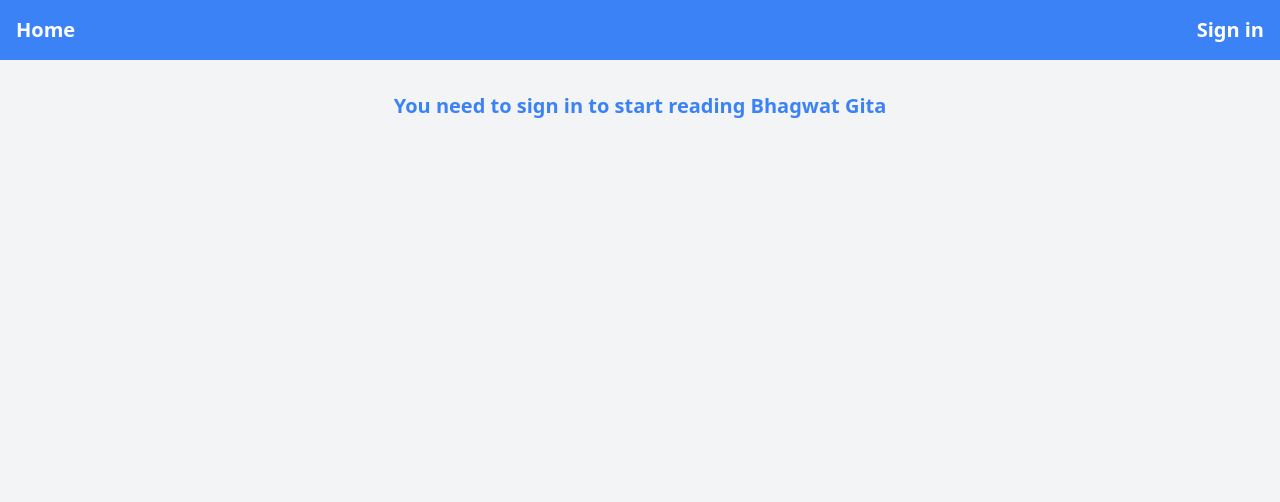
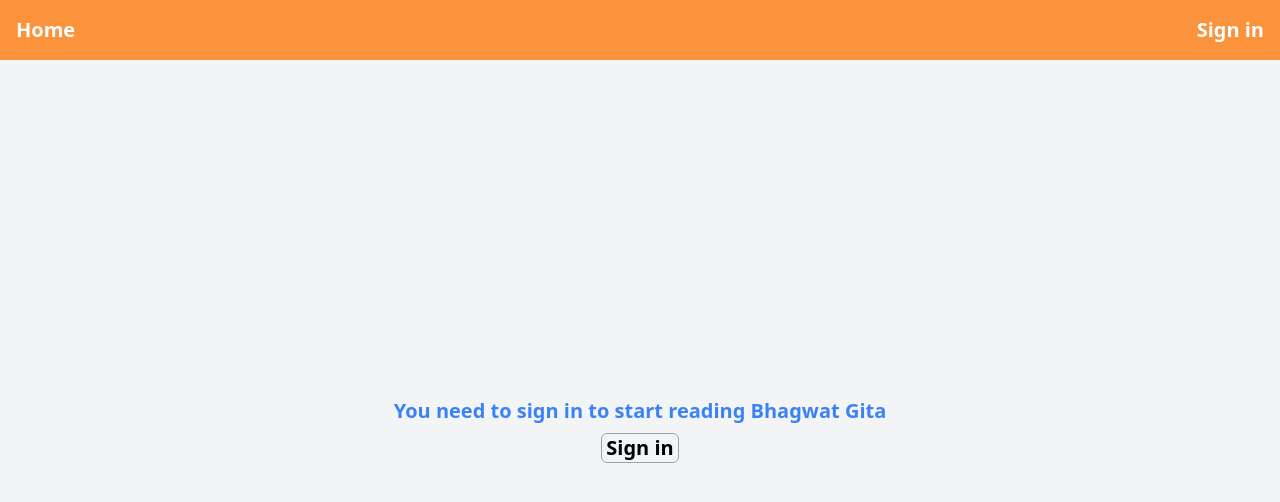
Before and after one commit to HolyGlimps/BhagwadGita, a Next.js app in the folder holyglimps/: page / in a window 1280 px wide. Shown: the top 502 px of the page. Built offline with nearby package versions, Linux system fonts and the light colour scheme; no server answers.

Commit message:
refactor: landing page

```diff
--- a/holyglimps/src/pages/Home.tsx
+++ b/holyglimps/src/pages/Home.tsx
@@ -15,9 +15,12 @@
                 <meta name="description" content="Generated by create next app" />
                 <link rel="icon" href="/favicon.ico" />
             </Head>
-            <nav className="bg-blue-500 p-4">
+
+            <div className="min-h-screen flex flex-col">
+
+                <nav className="bg-orange-400 p-4">
                     <div className="flex justify-between items-center">
-                    <a href="#" className="text-white font-bold text-xl">Home</a>
+                        <a href="#" className="text-white font-semibold text-xl">Home</a>
                         {session && session.user ? (
                             <div className="relative group">
                                 {/* <select className="text-black font-semibold bg-white border border-gray-400 rounded-md px-3 py-2">
@@ -26,18 +29,18 @@
                                         <option key={i} value={`chapter${i + 1}`}>Chapter {i + 1}</option>
                                     ))}
                                 </select> */}
-                            <ChapterSelector />
+                                {/* <ChapterSelector />
 
                                 <span className="absolute inset-y-0 right-0 flex items-center pr-2 pointer-events-none">
                                     <svg className="h-5 w-5 text-white transform group-hover:rotate-180 transition-transform" fill="none" stroke="currentColor" viewBox="0 0 24 24" xmlns="http://www.w3.org/2000/svg">
                                         <path strokeLinecap="round" strokeLinejoin="round" strokeWidth="2" d="M19 9l-7 7-7-7"></path>
                                     </svg>
-                            </span>
+                                </span> */}
                             </div>
                         ) : ""}
                         <div className={styles.signup}>
                             {session && session.user ? (
-                            <button className="text-white font-bold text-xl" onClick={() => signOut()}>Sign out</button>
+                                <button className="text-white font-semibold text-xl" onClick={() => signOut()}>Sign out</button>
                             ) : (
                                 <button className="text-white font-bold text-xl" onClick={() => signIn()}>Sign in</button>
                             )}
@@ -45,20 +48,32 @@
                     </div>
                 </nav>
 
-            <main className="max-w-screen-lg mx-auto py-8">
+                <main className="flex-grow flex items-center justify-center">
                     <div className="text-center">
                         {session && session.user ? (
                             <div>
-                            <p className="text-2xl font-semibold text-blue-500">Hey {session.user.name}, happy you logged in with {session.user.email}
+                                <p className="text-2xl font-semibold text-blue-500 pb-1">
+                                    {/* Success! <br /> NOTE : We Want this thing to be displayed as a pop-up message when a user logs in.
+                                    Hey {session.user.name}, happy you logged in with {session.user.email} <br /> */}
 
-                                Get Ready to read the ultimate bhagwat gita
+                                    Get Ready to read the ultimate bhagwat gita <hr />
                                 </p>
+                                <div className='flex items-center justify-center pt-2'>
+                                    <ChapterSelector />
+                                </div>
                             </div>
                         ) : (
-                        <p className="text-xl font-semibold text-blue-500">You need to sign in to start reading Bhagwat Gita</p>
+                            <>
+                                <p className="text-xl font-semibold text-blue-500 pb-2">You need to sign in to start reading Bhagwat Gita</p>
+                                <button className="text-black border border-gray-400 rounded-md px-1 font-bold text-xl" onClick={() => signIn()}>Sign in</button>
+                            </>
+
                         )}
                     </div>
                 </main>
+
+            </div>
+
         </div>
     );
 };
```
Lines whose indentation alone changed are shown as unchanged.
